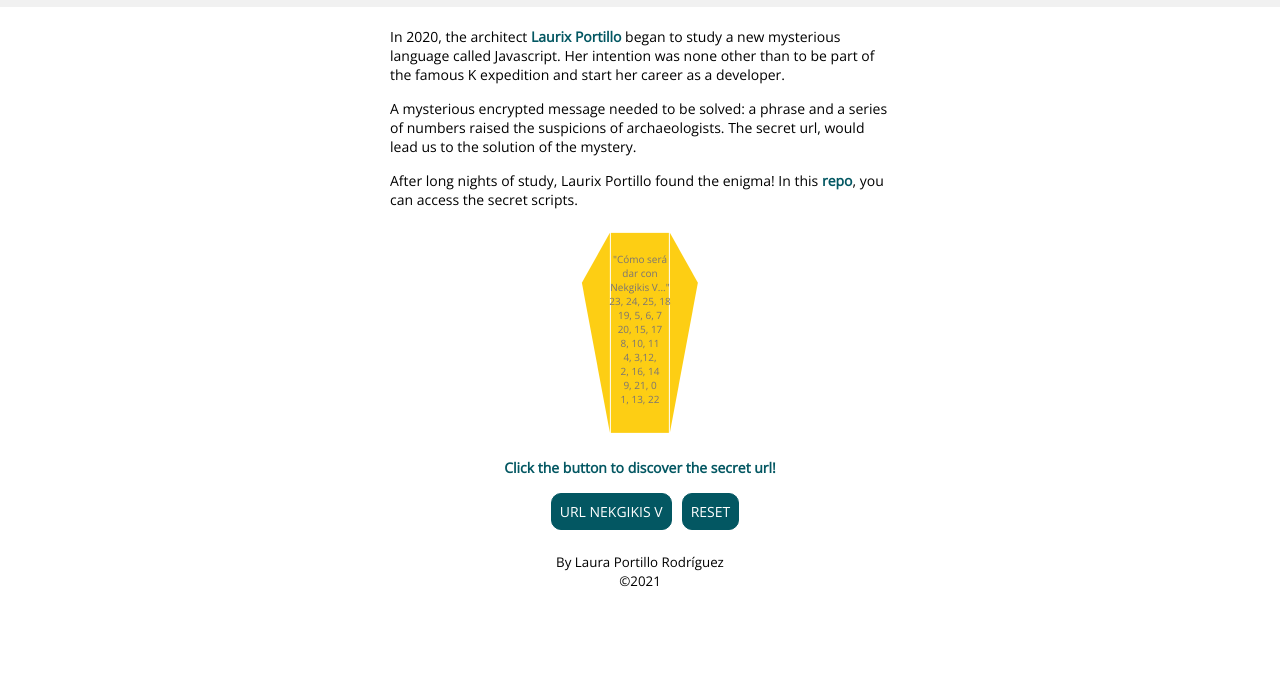
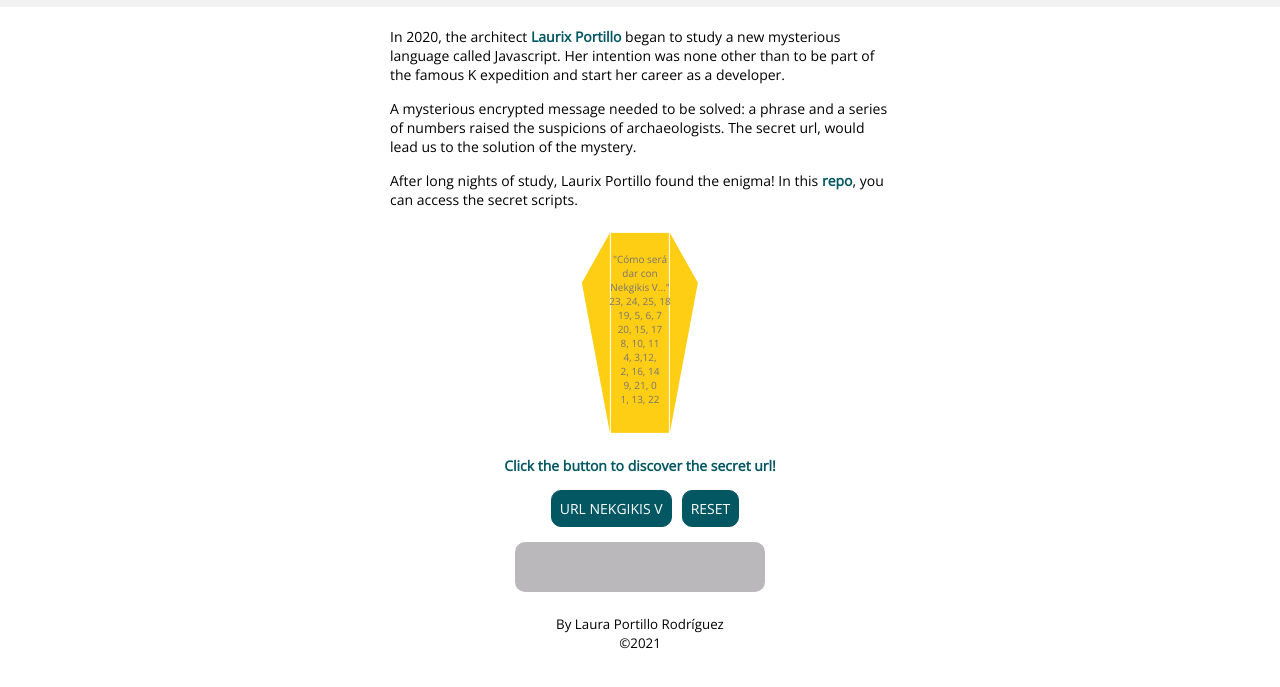
Before and after one commit to lauraportillo/generacion-k, a website: page src/html/index.html in a window 1280 px wide. Shown: the part 65-752 px from the top of the page. Drawn offline with nearby package versions, Linux system fonts and the light colour scheme; files that its build step writes are made by us from their sources; files whose address does not match are found by name.

Commit message:
add solution box

```diff
--- a/src/html/index.html
+++ b/src/html/index.html
@@ -72,9 +72,11 @@
                 <button class="js-reset sectionC__form--btn">Reset</button>
             </form>
 
-            <a href="https://v.generacionk.kairosds.com/" target="_blank">
-                <h2 class="js-solution sectionC__solution"></h2>
-            </a>
+            <div class="sectionC__solution">
+                <a href="https://v.generacionk.kairosds.com/" target="_blank">
+                    <h2 class="js-solution sectionC__solution--url"></h2>
+                </a>
+            </div>
         </section>
     </main>
 
--- a/src/scss/main.scss
+++ b/src/scss/main.scss
@@ -106,6 +106,13 @@
   color: $color-7;
 }
 
+.sectionC {
+  display: flex;
+  flex-direction: column;
+  justify-content: center;
+  align-items: center;
+}
+
 .sectionC__text {
   font-size: 14px;
   font-weight: bold;
@@ -129,15 +136,25 @@
   text-transform: uppercase;
   color: $color-8;
   outline: inherit;
+  cursor: pointer;
 }
 .sectionC__form--btn:hover {
   background-color: $color-1;
-  border: $color-1;
   transition: all 0.2s ease-in-out;
 }
 
 .sectionC__solution {
-  color: orange;
+  margin-top: 15px;
+  padding: 8px;
+  border-radius: 10px;
+  height: 50px;
+  width: 250px;
+  background-color: $color-5;
+}
+.sectionC__solution--url {
+  font-size: 16px;
+  color: $color-4;
+  text-align: center;
 }
 
 //FOOTER
```
